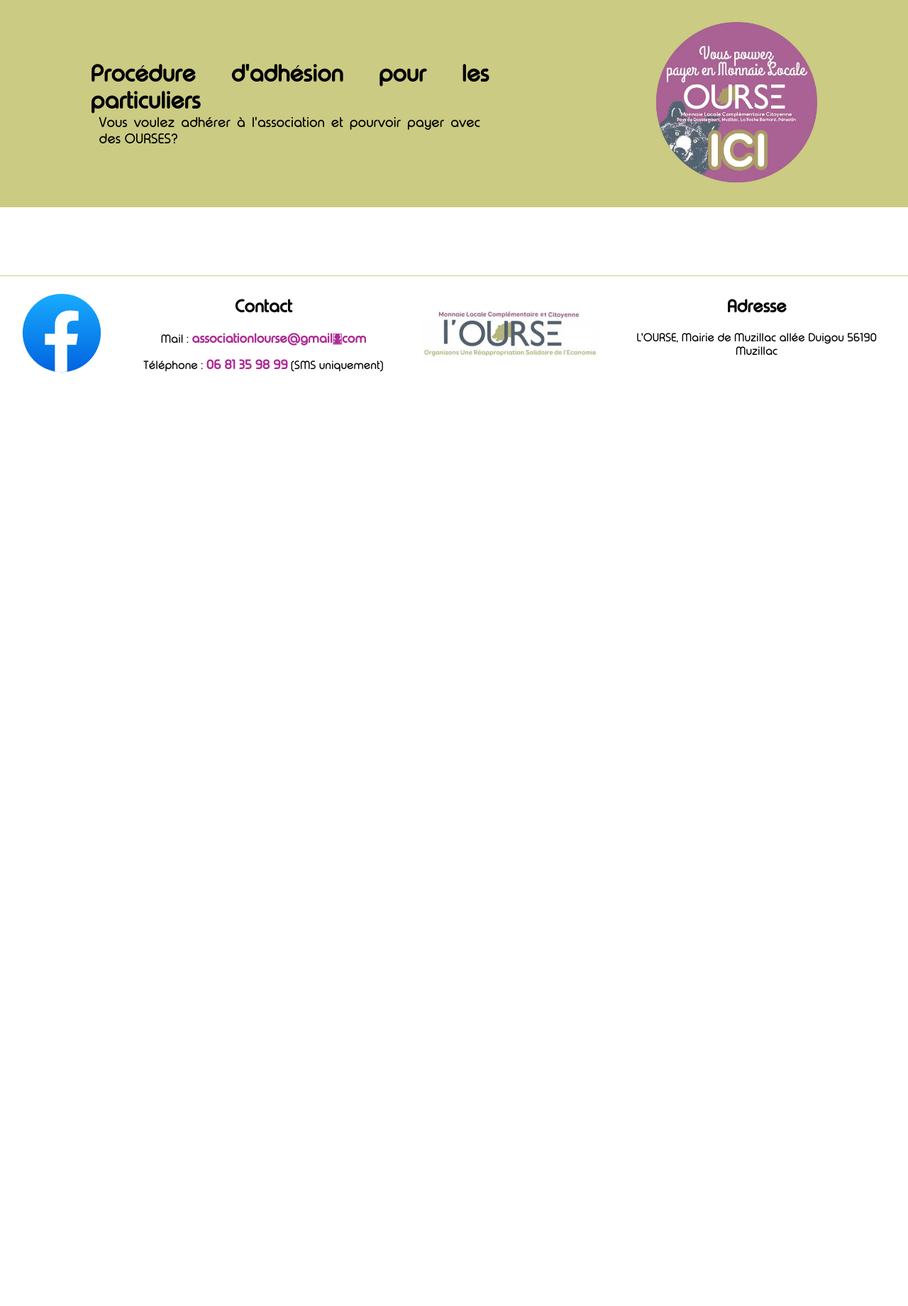
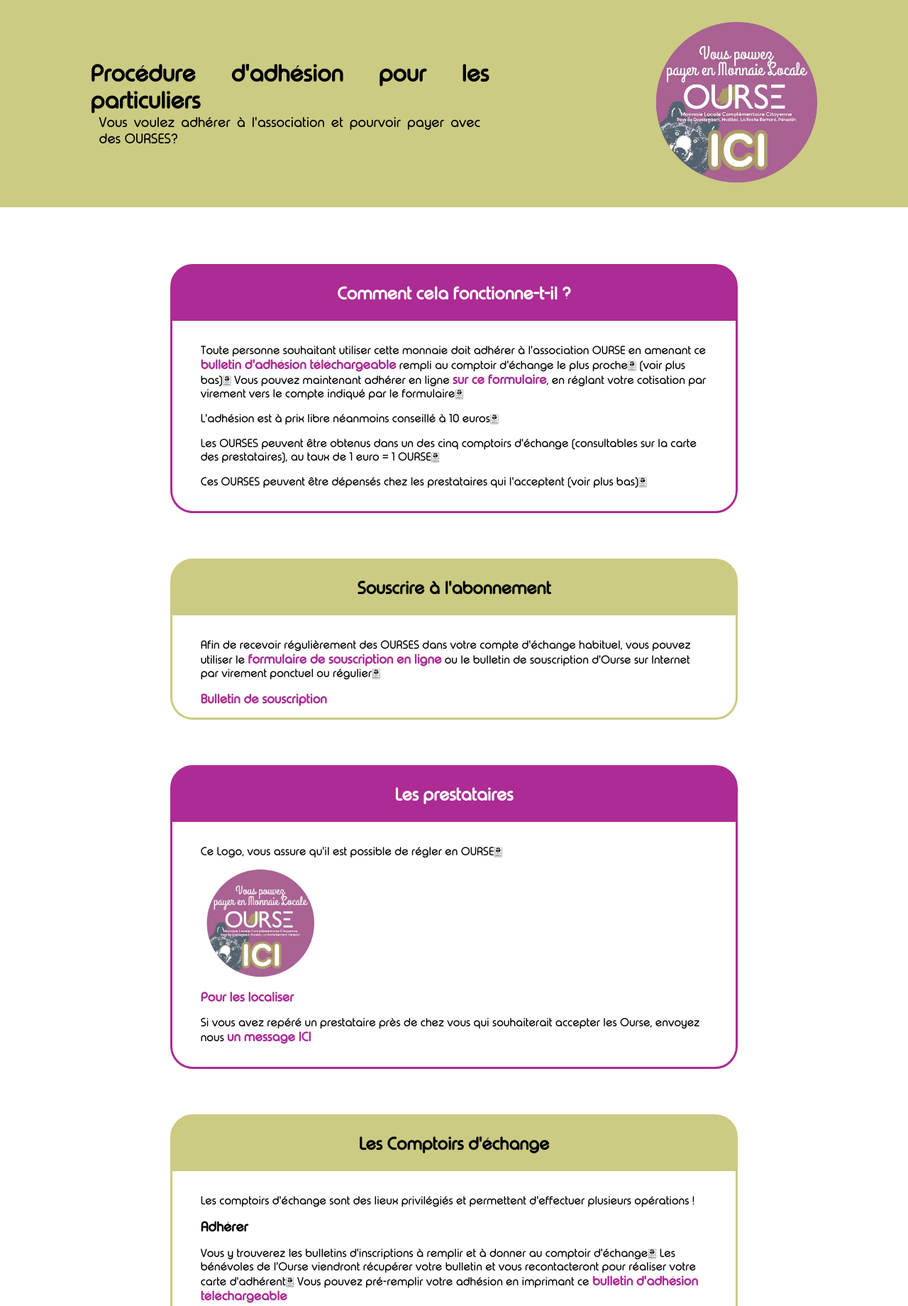
Before and after one commit to Fseymortier/l-ourse, a PHP site: page /pages/particulier.php in a window 1280 px wide. Shown: the part 137-1977 px from the top of the page at 71% size. Before the commit the page ends 662 px from the top, so only its background shows below. Run offline with PHP 8.4, Linux system fonts and the light colour scheme.

Commit message:
update
ajout du contenu et stylisation des pages particulier et prestataire

```diff
--- a/pages/particulier.php
+++ b/pages/particulier.php
@@ -4,7 +4,52 @@
 $txtHeader = 'Vous voulez adhérer à l\'association et pourvoir payer avec des OURSES?';
 require_once('../composants/header.php');
 ?>
-<section>
-
+<section class="container_adherer">
+    <div class="container_item_adherer container_item_violet">
+        <h2 class="titles_adherer title_violet">Comment cela fonctionne-t-il ?</h2>
+        <div class="item_adherer">
+        <p>Toute personne souhaitant utiliser cette monnaie doit adhérer à l'association OURSE en amenant ce <a class="colored_txt" href="">bulletin d'adhésion téléchargeable</a>  rempli au comptoir d'échange le plus proche. (voir plus bas). Vous pouvez maintenant adhérer en ligne <a class="colored_txt" href="">sur ce formulaire</a>, en réglant votre cotisation par virement vers le compte indiqué par le formulaire.</p>
+        <p>L'adhésion est à prix libre néanmoins conseillé à 10 euros.</p>
+        <p>Les OURSES peuvent être obtenus dans un des cinq comptoirs d'échange (consultables sur la carte des prestataires), au taux de 1 euro = 1 OURSE.</p>
+        <p>Ces OURSES peuvent être dépensés chez les prestataires qui l'acceptent (voir plus bas).</p>
+        </div>
+    </div>
+    <div class="container_item_adherer container_item_jaune">
+        <h2 class="titles_adherer title_jaune">Souscrire à l'abonnement</h2>
+        <div class="item_adherer">
+            <p>Afin de recevoir régulièrement des OURSES dans votre compte d'échange habituel, vous pouvez utiliser le <a class="colored_txt" href="">formulaire de souscription en ligne</a> ou le bulletin de souscription d'Ourse sur Internet par virement ponctuel ou régulier.</p>
+            <a class="colored_txt" href="">Bulletin de souscription</a>
+        </div>
+    </div>
+    <div class="container_item_adherer container_item_violet">
+        <h2 class="titles_adherer title_violet">Les prestataires</h2>
+        <div class="item_adherer">
+            <p>Ce Logo, vous assure qu'il est possible de régler en OURSE.</p>
+            <img class="image_entete" src="/l-ourse/images/ourse3.webp" alt="logo l'ourse">
+            <p><a class="colored_txt">Pour les localiser</a></p>
+            <p>Si vous avez repéré un prestataire près de chez vous qui souhaiterait accepter les Ourse, envoyez nous <a class="colored_txt" href="">un message ICI</a></p>
+        </div>
+    </div>
+    <div class="container_item_adherer container_item_jaune">
+        <h2 class="titles_adherer title_jaune">Les Comptoirs d'échange</h2>
+        <div class="item_adherer">
+            <p>Les comptoirs d'échange sont des lieux privilégiés et permettent d'effectuer plusieurs opérations !</p>
+            <h3>Adhérer</h3>
+            <p>Vous y trouverez les bulletins d'inscriptions à remplir et à donner au comptoir d'échange. Les bénévoles de l'Ourse viendront récupérer votre bulletin et vous recontacteront pour réaliser votre carte d'adhérent. Vous pouvez pré-remplir votre adhésion en imprimant ce <a class="colored_txt" href="">bulletin d'adhésion téléchargeable</a></p>
+            <h3>Renouveler son adhésion</h3>
+            <p>.</p>
+            <h3>Echanger</h3>
+            <p>C'est ici que vous pourrez échanger vos Euros en monnaie locale.</p>
+            <h3>Il y a forcement un comptoir d'échange proche de chez vous :</h3>
+            <ul>
+                <li>Questembert : <a class="colored_txt" href="">Halle Terre Native</a></li>
+                <li>Muzillac / Ambon : <a class="colored_txt" href="">Biocoop Le Panier Bio</a></li>
+                <li>La roche-Bernard : <a class="colored_txt" href="">La Petite Banquise</a></li>
+                <li>Nivillac : <a class="colored_txt" href="">O'Val en Vert</a></li>
+                <li>Damgan : <a class="colored_txt" href="">Les Bijoux Marine</a></li>
+            </ul>
+            <p>C'est ici que vous pourrez échanger vos Euros en monnaie locale. Si vous avez repéré un commerce près de chez vous qui souhaiterait devenir comptoir d'échange, <a class="colored_txt" href="">envoyez nous un message ICI</a>.</p>
+        </div>
+    </div>
 </section>
 <?php require_once('../composants/footer.php') ?>
```
Also changed, not shown: pages/prestataire.php (+17 -2 lines).
